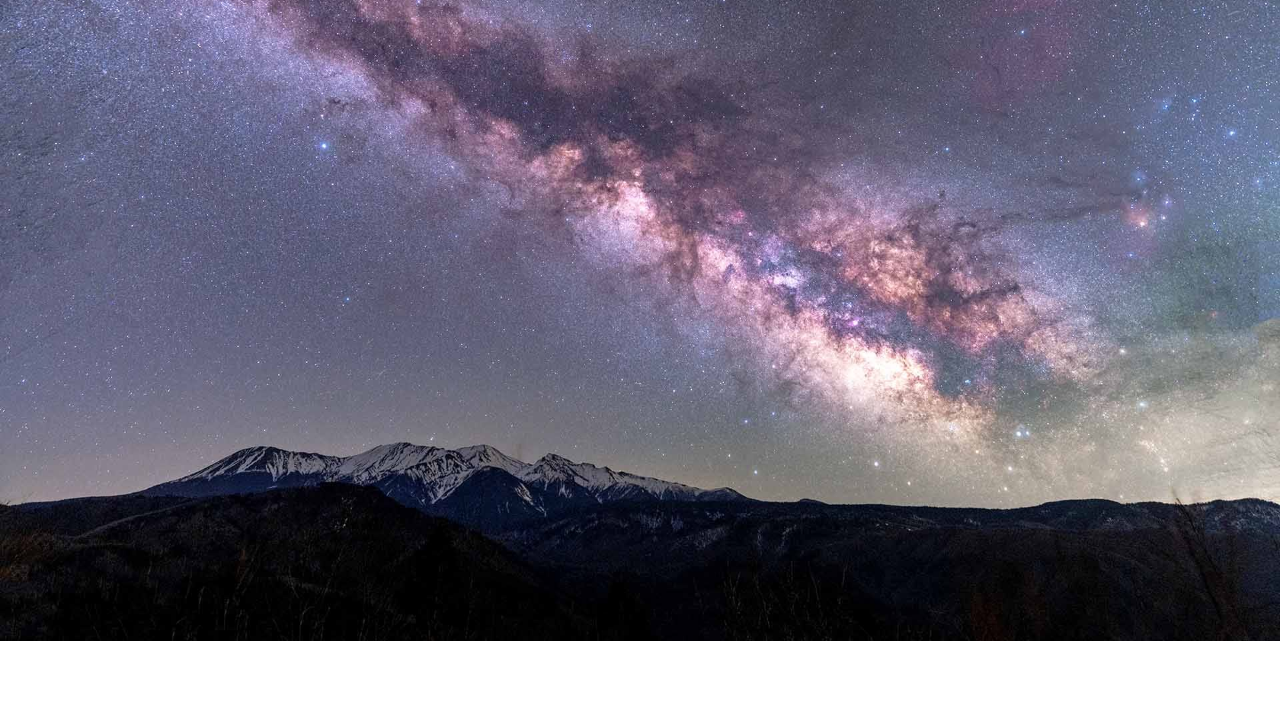
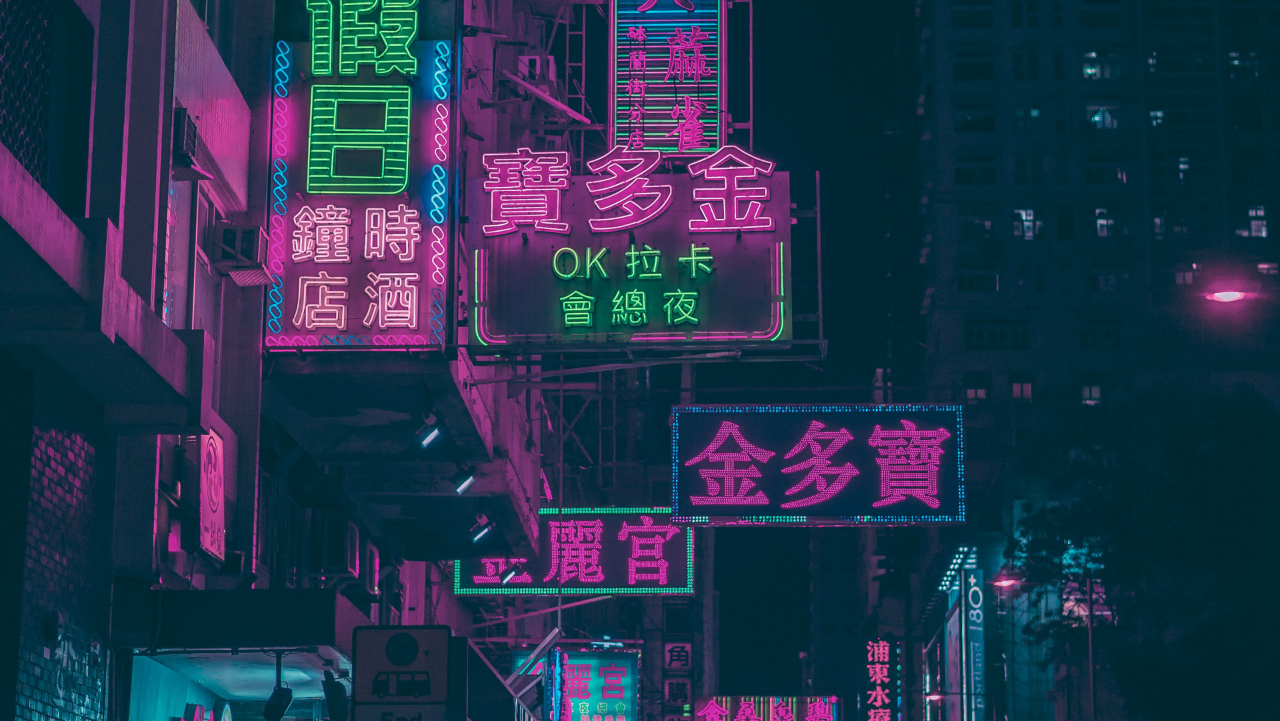
Before and after one commit to jumbaumba/syte, a plain HTML site: page index.html in a window 1280 px wide. Shown: the part 79-800 px from the top of the page. Drawn offline with Linux system fonts and the light colour scheme.

Commit message:
добавил новый фон

```diff
--- a/index.html
+++ b/index.html
@@ -5,6 +5,7 @@
     <meta http-equiv="X-UA-Compatible" content="IE=edge">
     <meta name="viewport" content="width=device-width, initial-scale=1.0">
     <title>первый сайт</title>
+
     <link rel="stylesheet" href="styles.css">
     <link rel="preconnect" href="https://fonts.googleapis.com">
 <link rel="preconnect" href="https://fonts.gstatic.com" crossorigin>
@@ -31,7 +32,7 @@
         </div>
 </header>
 <main>
-<img src="vselen.jpg" alt="/">
+<img src="tokyo.jpg" alt="/">
 </main>
 <script src="main.js"></script>
 </body>
--- a/styles.css
+++ b/styles.css
@@ -61,9 +61,13 @@ main{
     justify-content: center;
     display: flex;
     align-items: center;
-    background: url(vselen.jpg);
+    background: url(tokyo.jpg);
     height: 100%;
     width: 100%;
+}
+main img{
+    width: 1080px;
+    height: 1000px;
 }
 main img{
     width: 100%;
@@ -113,7 +117,7 @@ main img{
     padding: 0;
 }
 .cont-menu li a:hover{
-    background-color: peru;
+    background-color: plum;
     color: black;
     transition: 0.3s linear;
 }
```
Also changed, not shown: link.txt (added), neothem.jpg (added), tokyo.jpg (added).
